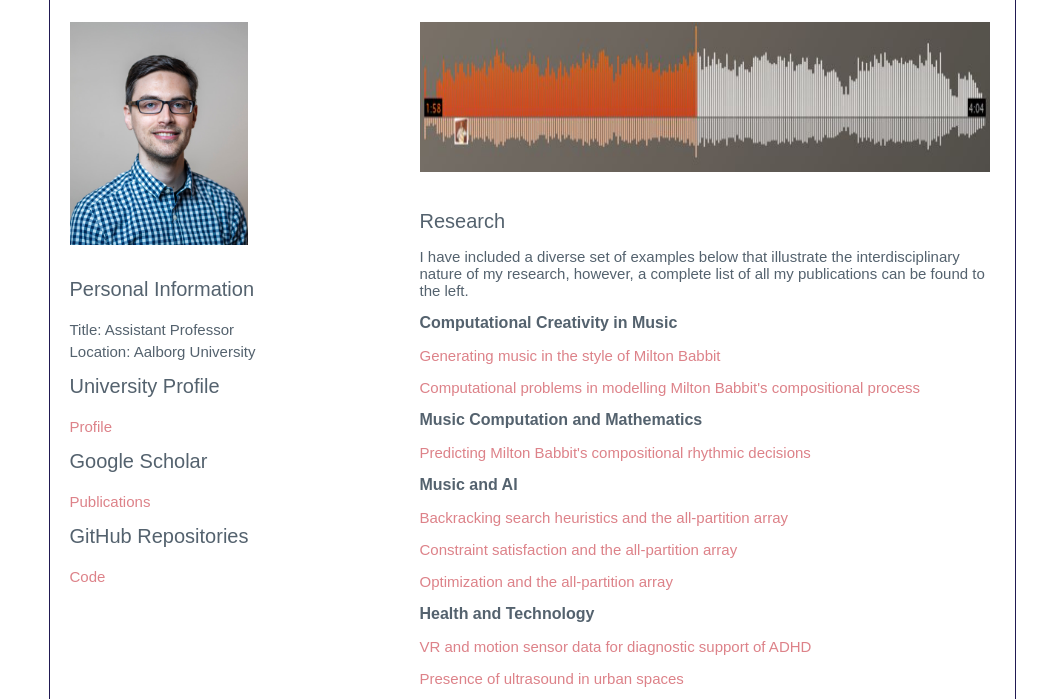
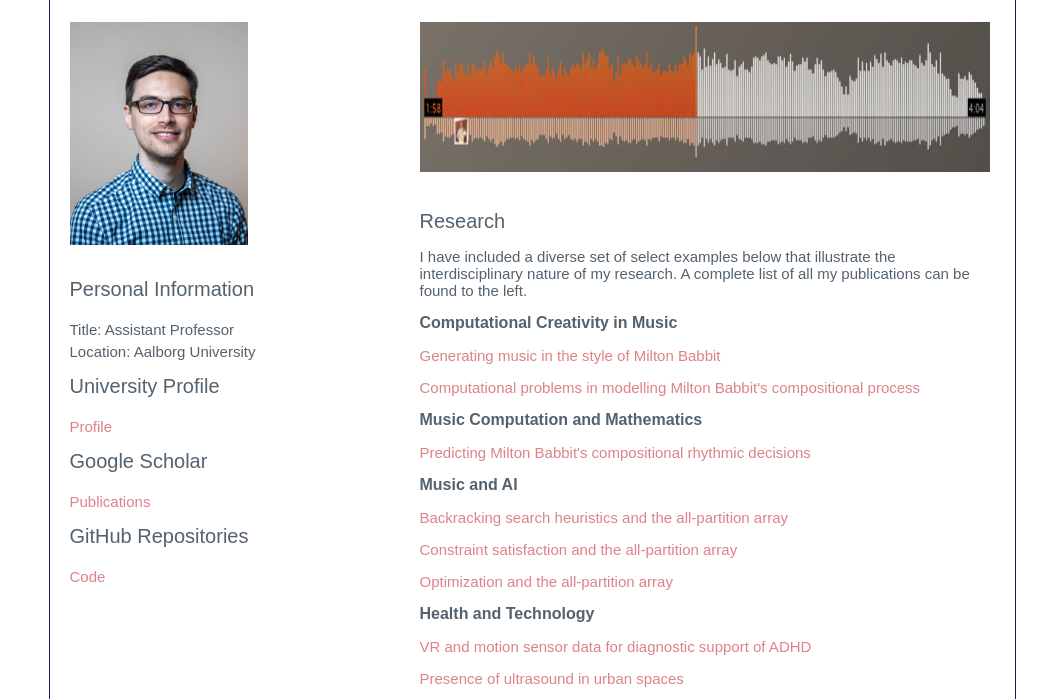
Before and after one commit to brianm2b/brianm2b.github.io, a plain HTML site: page research.html in a window 1280 px wide. Shown: the part 95-794 px from the top of the page, without its empty margins (108-1171 px from the left). Drawn offline with Linux system fonts and the light colour scheme.

Commit message:
Add files via upload

```diff
--- a/research.html
+++ b/research.html
@@ -30,7 +30,7 @@
       <section>
         <img class="main" src="images/cover.jpeg" alt="" style="width:570px;height:150px;padding-bottom:20px;">
         <h3>Research</h3>
-        <p>I have included a diverse set of examples below that illustrate the interdisciplinary nature of my research, however, a complete list of all my publications can be found to the left.</p>
+        <p>I have included a diverse set of select examples below that illustrate the interdisciplinary nature of my research. A complete list of all my publications can be found to the left.</p>
 	<h4>Computational Creativity in Music</h4>
 	<p><a href="https://direct.mit.edu/comj/article/42/1/60/94653/Generating-New-Musical-Works-in-the-Style-of">Generating music in the style of Milton Babbit</a></p>
 	<p><a href="https://vbn.aau.dk/files/267216665/PHD_Brian_Bemman_E_pdf.pdf">Computational problems in modelling Milton Babbit's compositional process</a></p>
```
